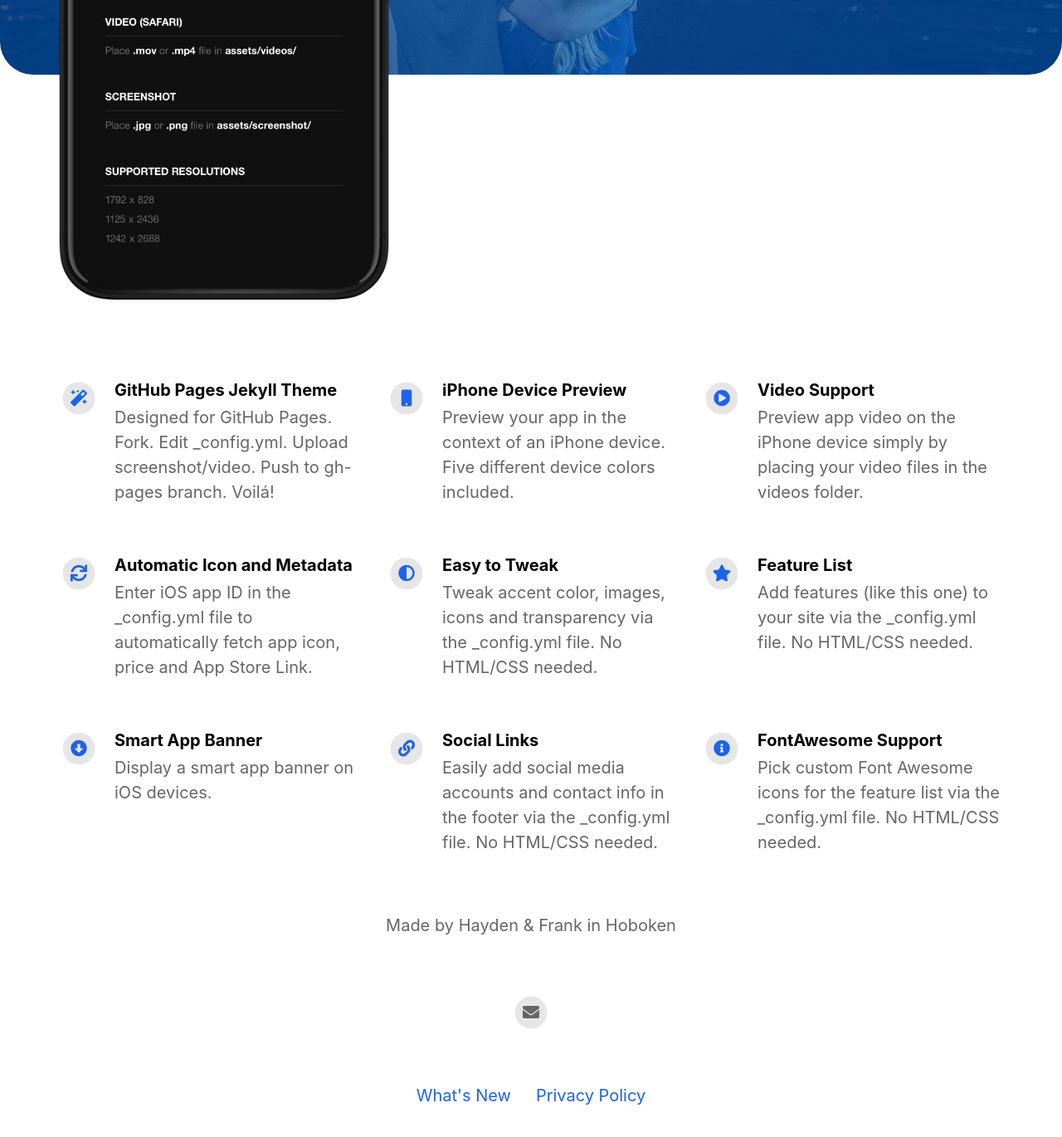
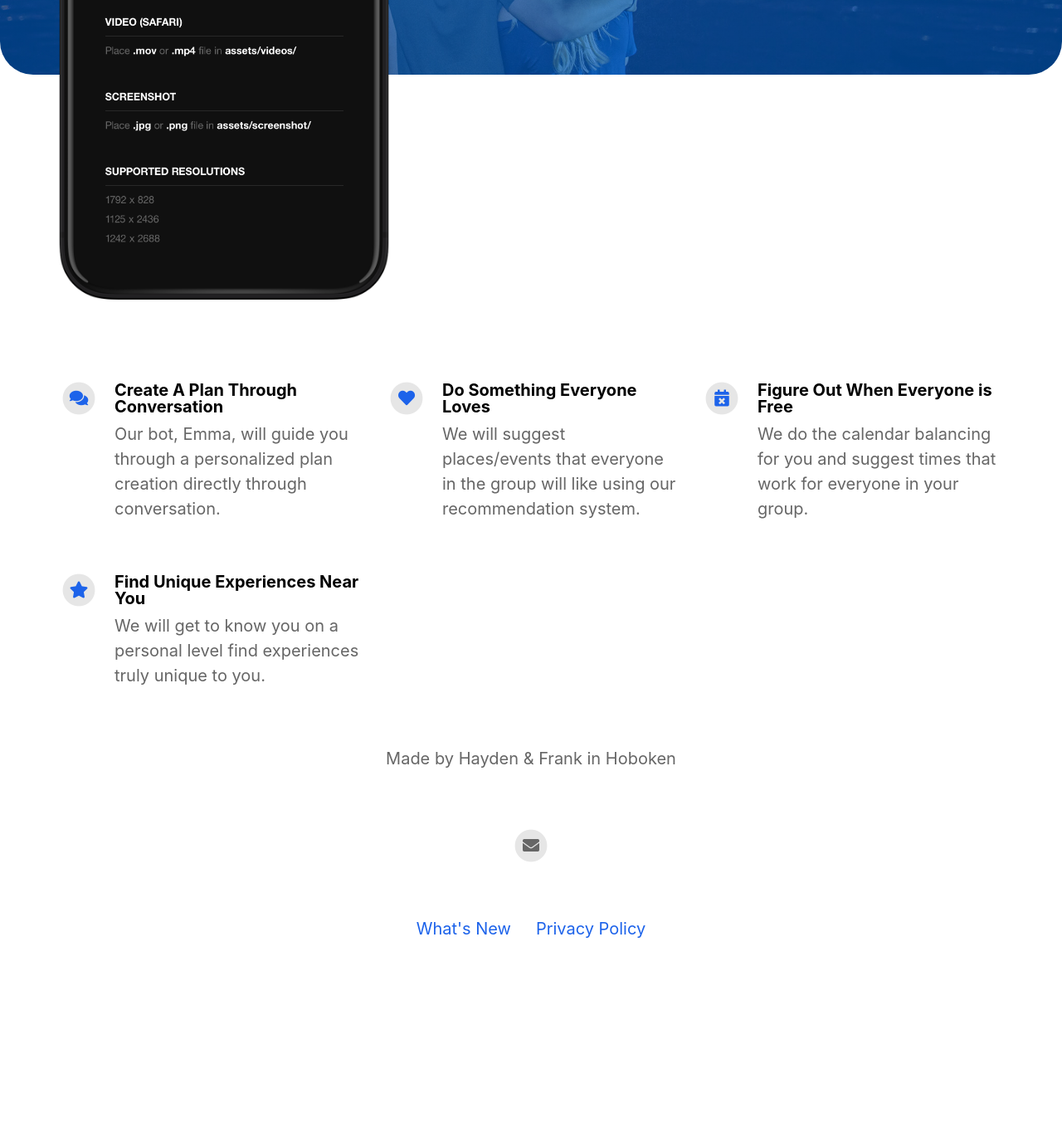
Before and after one commit to exire-ai/exire-ai.github.io, a Jekyll site: the page built from index.html, in a window 1280 px wide and 1400 px high, scrolled down 624 px. Shown: the top 1370 px of the window at 83% size. Built offline with Jekyll 4.4.1, drawn with Linux system fonts in a browser that asks for light colours; nearby versions of some CDN libraries; after the commit the page ends 1823 px from its top, so only the background shows below that.

Commit message:
added copy

```diff
--- a/_config.yml
+++ b/_config.yml
@@ -34,41 +34,41 @@ youtube_username                          :
 # Feature List                            Edit, add or remove features to be presented.
 features                                  :
 
-  - title                                 : GitHub Pages Jekyll Theme
-    description                           : Designed for GitHub Pages. Fork. Edit _config.yml. Upload screenshot/video. Push to gh-pages branch. Voilá!
-    fontawesome_icon_name                 : magic
+  - title                                 : Create A Plan Through Conversation
+    description                           : Our bot, Emma, will guide you through a personalized plan creation directly through conversation.
+    fontawesome_icon_name                 : comments
 
-  - title                                 : iPhone Device Preview
-    description                           : Preview your app in the context of an iPhone device. Five different device colors included.
-    fontawesome_icon_name                 : mobile
+  - title                                 : Do Something Everyone Loves
+    description                           : We will suggest places/events that everyone in the group will like using our recommendation system.
+    fontawesome_icon_name                 : heart
 
-  - title                                 : Video Support
-    description                           : Preview app video on the iPhone device simply by placing your video files in the videos folder.
-    fontawesome_icon_name                 : play-circle
+  - title                                 : Figure Out When Everyone is Free
+    description                           : We do the calendar balancing for you and suggest times that work for everyone in your group.
+    fontawesome_icon_name                 : calendar-times
 
-  - title                                 : Automatic Icon and Metadata
-    description                           : Enter iOS app ID in the _config.yml file to automatically fetch app icon, price and App Store Link.
-    fontawesome_icon_name                 : sync
-
-  - title                                 : Easy to Tweak
-    description                           : Tweak accent color, images, icons and transparency via the _config.yml file. No HTML/CSS needed.
-    fontawesome_icon_name                 : adjust
-
-  - title                                 : Feature List
-    description                           : Add features (like this one) to your site via the _config.yml file. No HTML/CSS needed.
+  - title                                 : Find Unique Experiences Near You
+    description                           : We will get to know you on a personal level find experiences truly unique to you.
     fontawesome_icon_name                 : star
 
-  - title                                 : Smart App Banner
-    description                           : Display a smart app banner on iOS devices.
-    fontawesome_icon_name                 : arrow-alt-circle-down
+  - title                                 : # Easy to Tweak
+    description                           : # Tweak accent color, images, icons and transparency via the _config.yml file. No HTML/CSS needed.
+    fontawesome_icon_name                 : # adjust
 
-  - title                                 : Social Links
-    description                           : Easily add social media accounts and contact info in the footer via the _config.yml file. No HTML/CSS needed.
-    fontawesome_icon_name                 : link
+  - title                                 : # Feature List
+    description                           : # Add features (like this one) to your site via the _config.yml file. No HTML/CSS needed.
+    fontawesome_icon_name                 : # star
 
-  - title                                 : FontAwesome Support
-    description                           : Pick custom Font Awesome icons for the feature list via the _config.yml file. No HTML/CSS needed.
-    fontawesome_icon_name                 : info-circle
+  - title                                 : # Smart App Banner
+    description                           : # Display a smart app banner on iOS devices.
+    fontawesome_icon_name                 : # arrow-alt-circle-down
+
+  - title                                 : # Social Links
+    description                           : # Easily add social media accounts and contact info in the footer via the _config.yml file. No HTML/CSS needed.
+    fontawesome_icon_name                 : # link
+
+  - title                                 : # FontAwesome Support
+    description                           : # Pick custom Font Awesome icons for the feature list via the _config.yml file. No HTML/CSS needed.
+    fontawesome_icon_name                 : # info-circle
 
   - title                                 : # New Feature Title
     description                           : # New Feature Description
```
